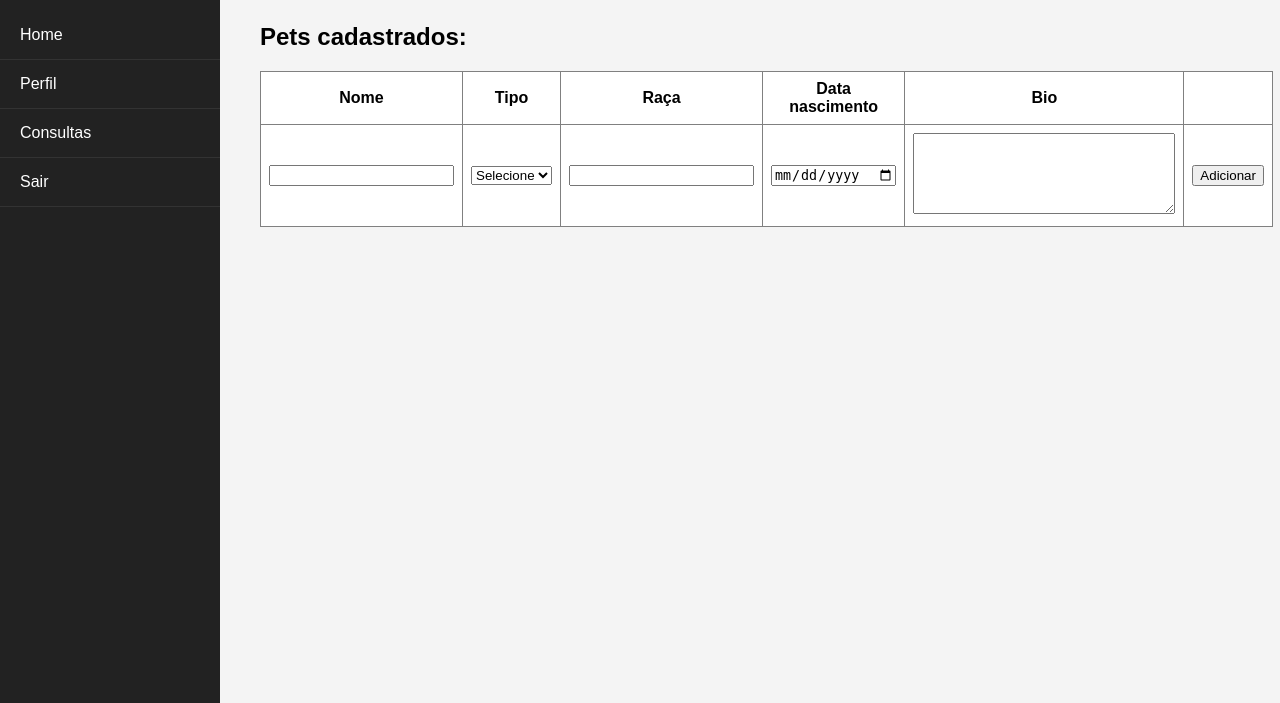
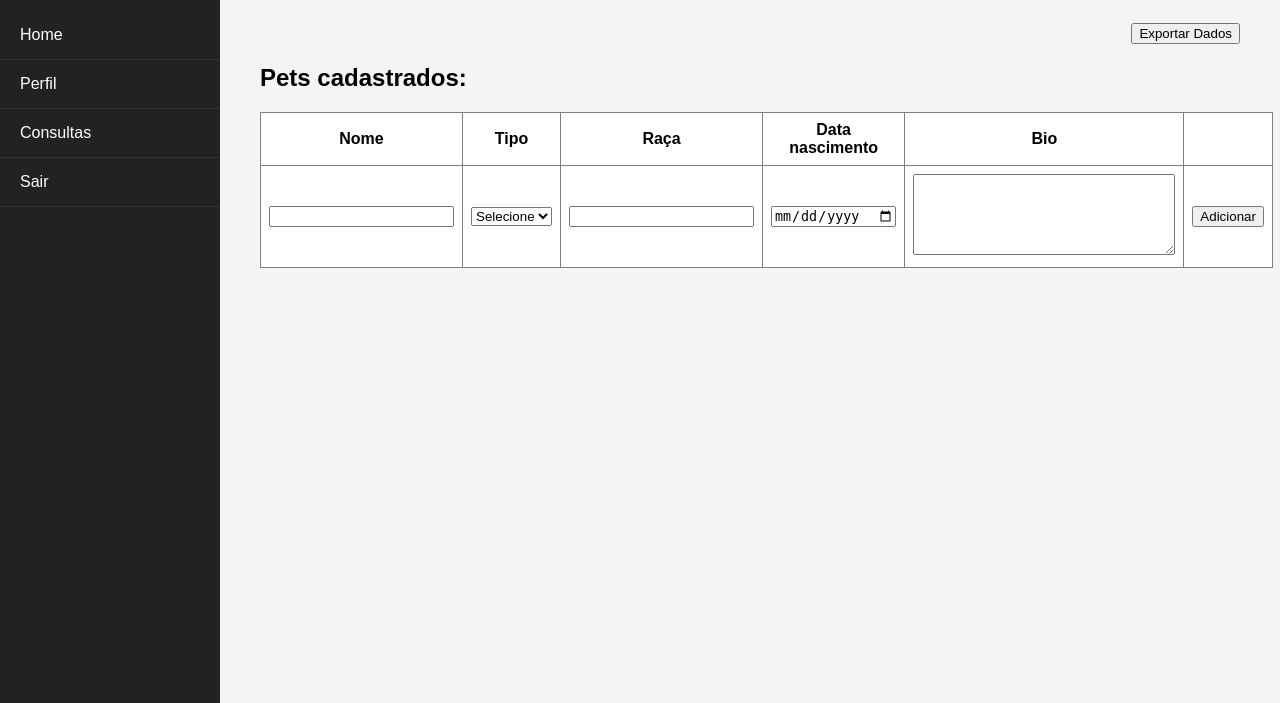
Before and after one commit to dankas/miau, a PHP site: page /home.php?action=exportJson in a window 1280 px wide. Shown: the part 97-800 px from the top of the page. Run offline with PHP 8.4, Linux system fonts and the light colour scheme; the visitor is signed in with stand-in values (Sample User, id 1); data that the repository does not hold is empty.

Commit message:
Adiciona botão para exportar dados na página inicial

```diff
--- a/home.php
+++ b/home.php
@@ -53,6 +53,11 @@ require_once 'controllers/homecontroller.php';
     <?php  include 'partials/sidebarpartial.php';?>
     <div class="main-content">
         <h1>Bem-vindo, <?php echo $users->username; ?></h1>
+        <div style="text-align: right;">
+            <form action="home.php?action=exportJson" method="post" style="display: inline;">
+            <button type="submit">Exportar Dados</button>
+            </form>
+        </div>
         <?php
         $section = isset($_GET['section']) ? $_GET['section'] : '';
 
```
